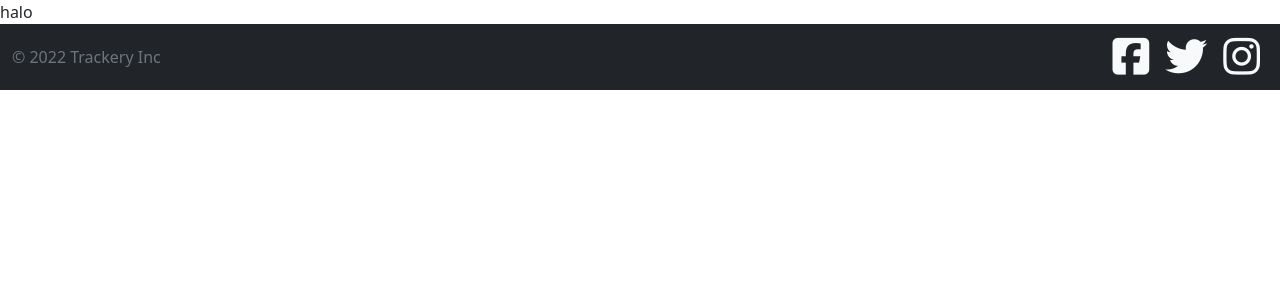
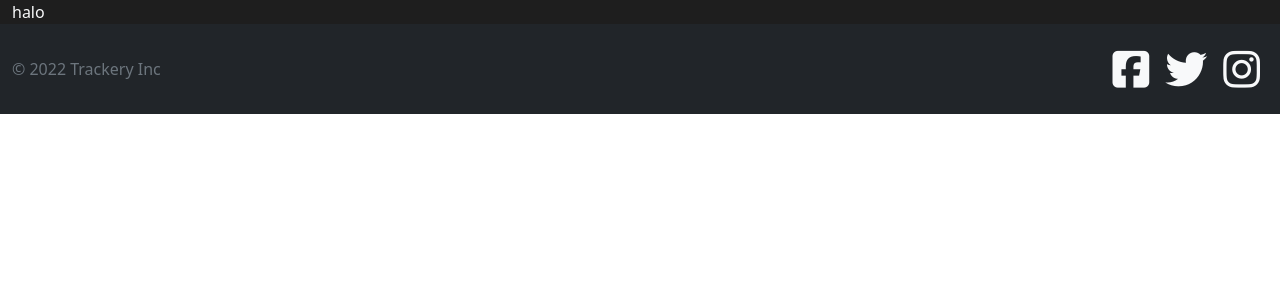
Before and after one commit to RaymondDehenrich/Trackery-Price-Tracker, a Flask app: page / in a window 1280 px wide. Shown: the part 76-376 px from the top of the page. Run offline with Flask 3, Linux system fonts and the light colour scheme; some libraries are stand-ins or nearby versions.

Commit message:
cleaning cleaning

```diff
--- a/templates/base.html
+++ b/templates/base.html
@@ -10,13 +10,16 @@
       integrity="sha384-aFq/bzH65dt+w6FI2ooMVUpc+21e0SRygnTpmBvdBgSdnuTN7QbdgL+OapgHtvPp"
       crossorigin="anonymous"
     />
-	<script src="https://kit.fontawesome.com/667e3552e6.js" crossorigin="anonymous"></script>
-	<link href="{{url_for('static', filename='style.css')}}" rel="stylesheet">
+    <script
+      src="https://kit.fontawesome.com/667e3552e6.js"
+      crossorigin="anonymous"
+    ></script>
+    <link href="{{url_for('static', filename='style.css')}}" rel="stylesheet" />
     <title>Trackery</title>
   </head>
   <body>
     {%include "navbar.html" %}
-	{% block content %} {% endblock %}
-	{%include "footer.html" %}
+    <div style="background-color:#1E1E1E" class="text-light container-fluid">{% block content %} {% endblock %}</div>
+    {%include "footer.html" %}
   </body>
 </html>
--- a/templates/footer.html
+++ b/templates/footer.html
@@ -3,8 +3,14 @@
 >
   <div class="text-secondary">© 2022 Trackery Inc</div>
   <div class="d-flex my-4" style="font-size: 28px">
-    <i class="m-2 fa-brands fa-xl fa-square-facebook"></i>
-    <i class="m-2 fa-brands fa-xl fa-twitter"></i>
-    <i class="m-2 fa-brands fa-xl fa-instagram"></i>
+    <a class="text-light" href="#">
+      <i class="m-2 fa-brands fa-xl fa-square-facebook"></i>
+    </a>
+    <a class="text-light" href="#">
+      <i class="m-2 fa-brands fa-xl fa-twitter"></i>
+    </a>
+    <a class="text-light" href="#">
+      <i class="m-2 fa-brands fa-xl fa-instagram"></i>
+    </a>
   </div>
 </footer>
--- a/templates/navbar.html
+++ b/templates/navbar.html
@@ -30,6 +30,8 @@
         </li>
       </ul>
     </div>
-    <i style="font-size: 40px" class="fa-regular fa-circle-user text-light"></i>
+    <a href="#" class="text-light">
+      <i style="font-size: 40px" class="fa-regular fa-circle-user"></i>
+    </a>
   </div>
 </nav>
```
